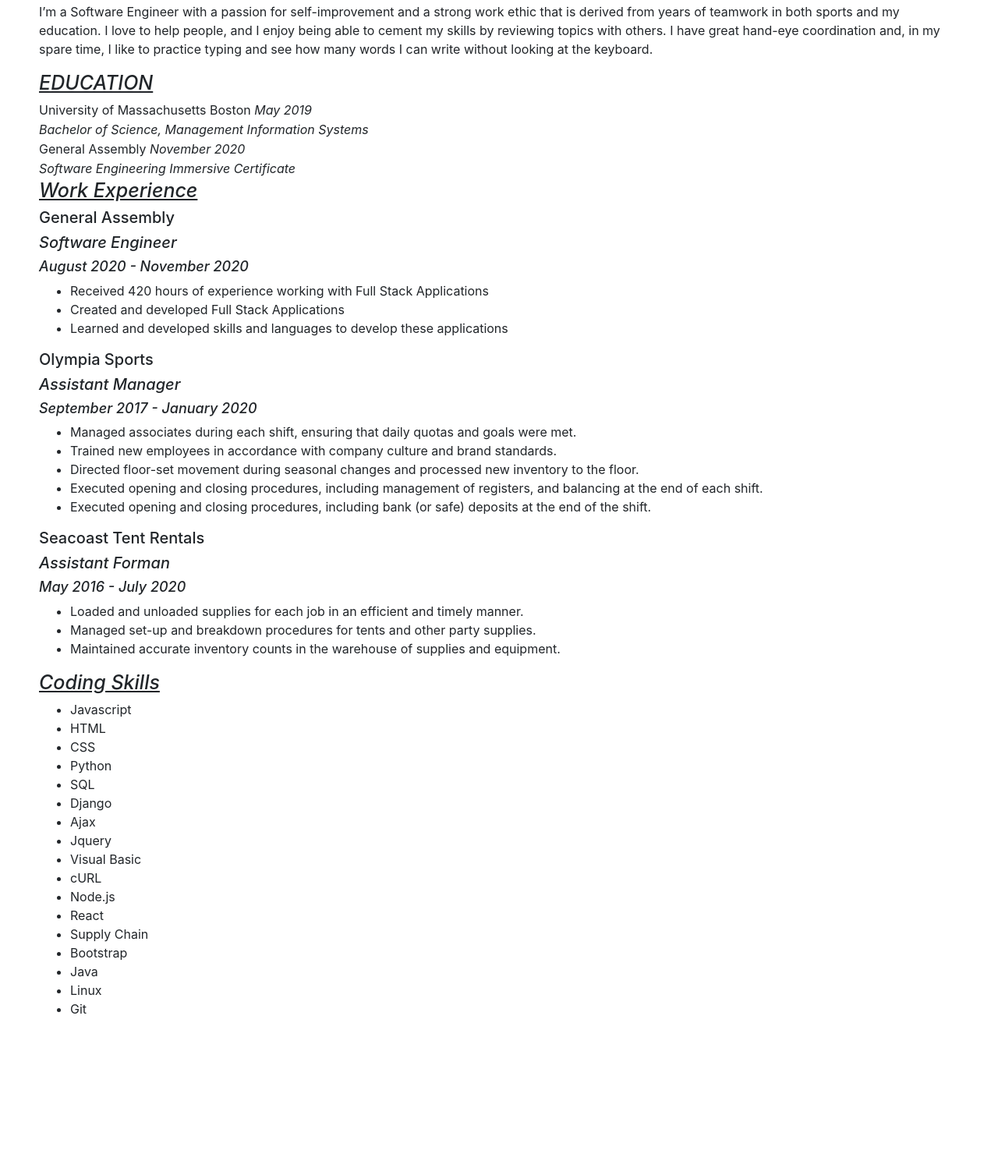
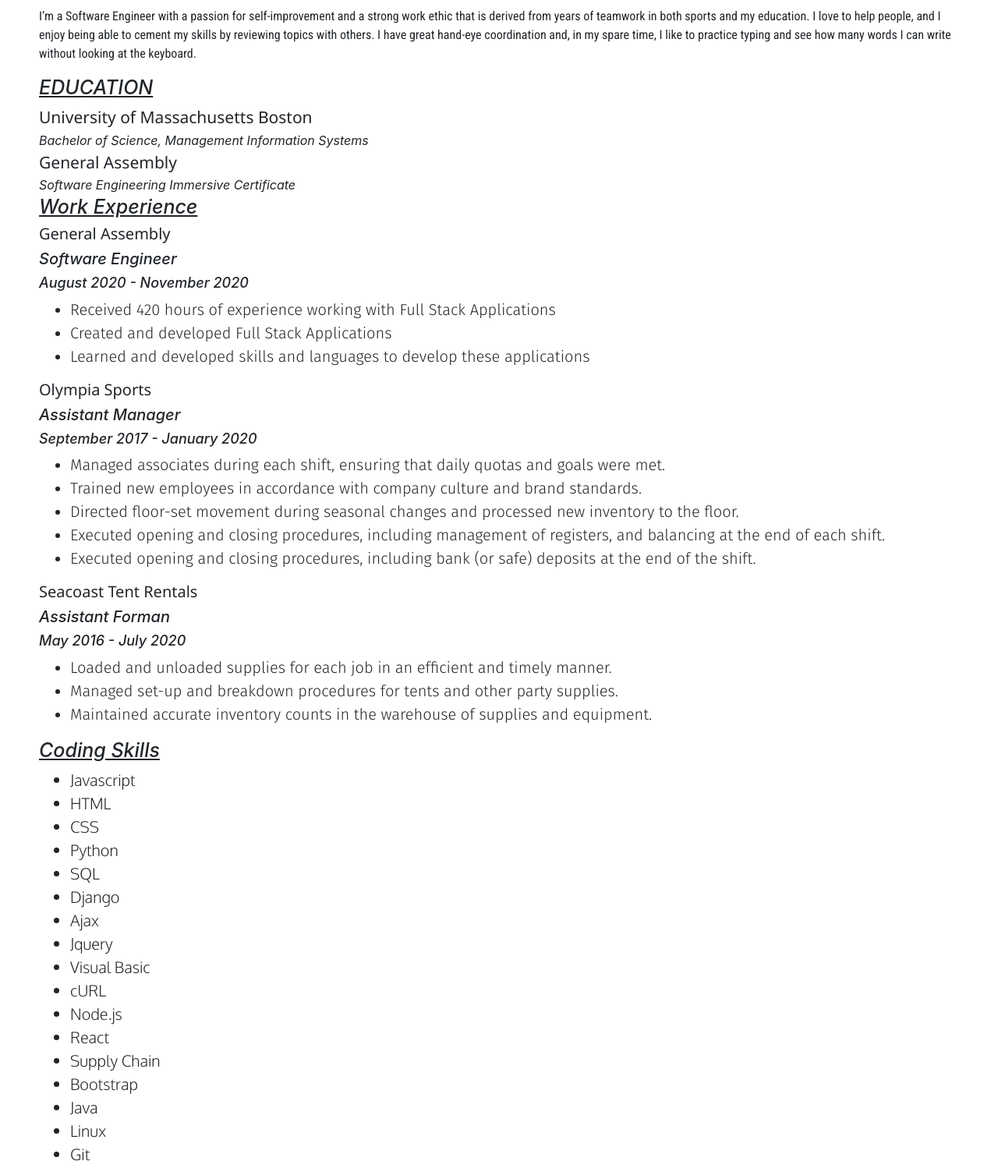
Before and after one commit to Ralph-Francesconi007/Resume, a website built with webpack: page index.html in a window 1280 px wide. Shown: the part 81-1579 px from the top of the page at 78% size. Before the commit the page ends 1403 px from the top, so only its background shows below. Built offline with nearby package versions, Linux system fonts and the light colour scheme.

Commit message:
made some styling changes to the fonts

```diff
--- a/assets/styles/index.scss
+++ b/assets/styles/index.scss
@@ -1,17 +1,26 @@
 @import '~bootstrap/scss/bootstrap';
+@import url('https://fonts.googleapis.com/css2?family=Noto+Sans&display=swap');
+@import url('https://fonts.googleapis.com/css2?family=Oxygen:wght@300&display=swap');
+@import url('https://fonts.googleapis.com/css2?family=Fira+Sans:wght@300&display=swap');
+@import url('https://fonts.googleapis.com/css2?family=Roboto+Condensed&display=swap');
+@import url('https://fonts.googleapis.com/css2?family=Open+Sans+Condensed:wght@300&display=swap');
 
 .name-style {
     text-align: center;
     font-size: 30px;
+    font-family: 'Noto Sans', sans-serif;
 }
 
 .name-footer {
     text-align: center;
+    font-size: 20px;
+    font-family: 'Open Sans Condensed', sans-serif;
 }
 
 .about-style {
     margin-left: 50px;
     margin-right: 50px;
+    font-family: 'Roboto Condensed', sans-serif;
 }
 
 .grad {
@@ -26,6 +35,13 @@
 .education {
     margin-left: 50px;
     margin-bottom: 1px;
+    font-size: 21px;
+    font-family: 'Noto Sans', sans-serif;
+}
+
+.education-two {
+    margin-left: 50px;
+    margin-bottom: 1px;
 }
 
 .work-header {
@@ -36,6 +52,7 @@
 .work-title-one {
     font-size: 20px;
     margin-left: 50px;
+    font-family: 'Noto Sans', sans-serif;
 }
 
 .work-one {
@@ -50,6 +67,13 @@
 
 .bullets {
     margin-left: 50px;
+    font-size: 20px;
+    font-family: 'Fira Sans', sans-serif;
+}
+
+.skills {
+    font-size: 20px;
+    font-family: 'Oxygen', sans-serif;
 }
 
 .flex-container {
--- a/index.html
+++ b/index.html
@@ -19,15 +19,15 @@
       <h1 class="education-header"><u><em>EDUCATION</em></u></h1>
 
       <p class="education">
-        University of Massachusetts Boston  <em>May 2019</em>
+        University of Massachusetts Boston
       </p>
-      <p class="education">
+      <p class="education-two">
         <em>Bachelor of Science, Management Information Systems</em>
       </p>
       <p class="education">
-        General Assembly <em>November 2020</em>
+        General Assembly
       </p>
-      <p class="education">
+      <p class="education-two">
         <em>Software Engineering Immersive Certificate</em>
       </p>
       <h1 class="work-header"><u><em>Work Experience</em></u></h1>
@@ -67,27 +67,27 @@
       <div class="flex-container">
         <ul style="margin-left: 50px;">
           <div>
-            <li>Javascript</li>
-            <li>HTML</li>
-            <li>CSS</li>
-            <li>Python</li>
-            <li>SQL</li>
+            <li class="skills">Javascript</li>
+            <li class="skills">HTML</li>
+            <li class="skills">CSS</li>
+            <li class="skills">Python</li>
+            <li class="skills">SQL</li>
           </div>
           <div>
-            <li>Django</li>
-            <li>Ajax</li>
-            <li>Jquery</li>
-            <li>Visual Basic</li>
-            <li>cURL</li>
+            <li class="skills">Django</li>
+            <li class="skills">Ajax</li>
+            <li class="skills">Jquery</li>
+            <li class="skills">Visual Basic</li>
+            <li class="skills">cURL</li>
           </div>
           <div>
-            <li>Node.js</li>
-            <li>React</li>
-            <li>Supply Chain</li>
-            <li>Bootstrap</li>
-            <li>Java</li>
-            <li>Linux</li>
-            <li>Git</li>
+            <li class="skills">Node.js</li>
+            <li class="skills">React</li>
+            <li class="skills">Supply Chain</li>
+            <li class="skills">Bootstrap</li>
+            <li class="skills">Java</li>
+            <li class="skills">Linux</li>
+            <li class="skills">Git</li>
           </div>
         </div>
       </ul>
```
